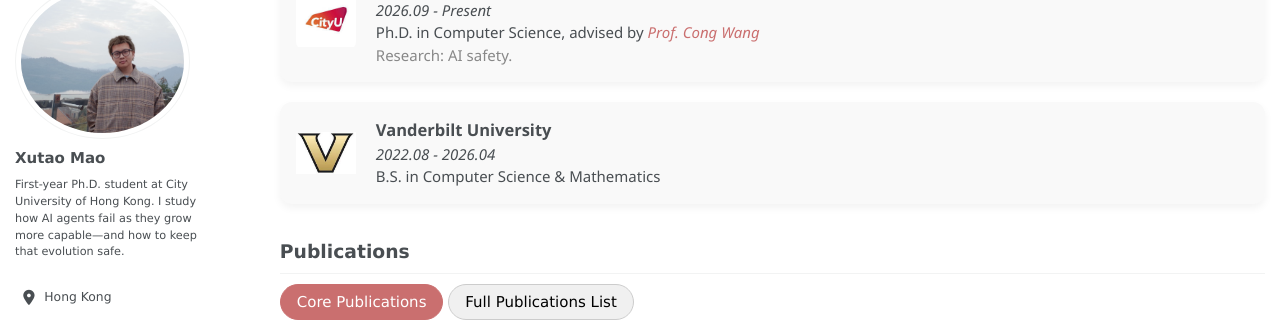
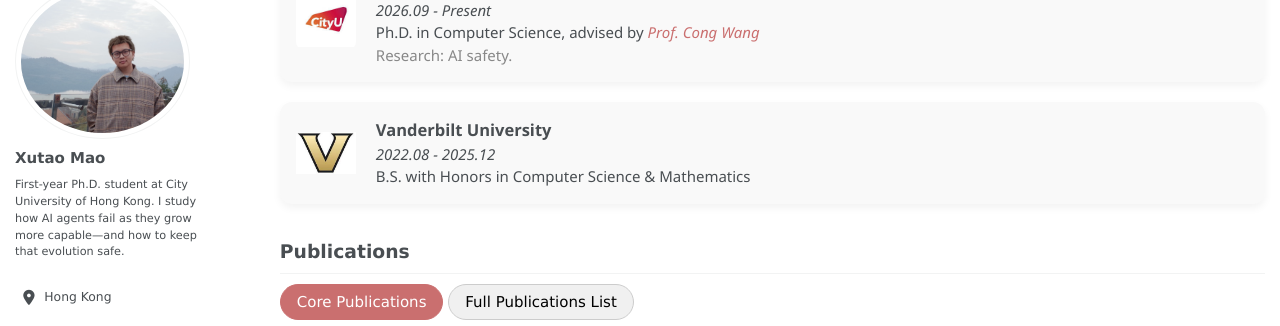
Before and after one commit to henrymao2004/henrymao2004.github.io, a Jekyll site: the page built from _pages/about.md, in a window 1280 px wide and 900 px high, scrolled down 801 px. Shown: the part 116-442 px from the top of the window. Built offline with Jekyll 4.4.1, drawn with Linux system fonts in a browser that asks for light colours; some web fonts are replaced.

Commit message:
Update Vanderbilt graduation to 2025.12 with honors, add news entry
Co-Authored-By: Claude Opus 4.6 <noreply@anthropic.com>

```diff
--- a/_pages/about.md
+++ b/_pages/about.md
@@ -29,6 +29,7 @@ News
 <li><span class="news-date"><em>2026.08</em></span> 🚀🚀 We released work on <a href="https://arxiv.org/abs/2608.12851" target="_blank">skill misevolution in LLM agents</a> on arXiv.</li>
 <li><span class="news-date"><em>2026.07</em></span> 🚀🚀 We released work on <a href="https://arxiv.org/abs/2607.11698" target="_blank">autoresearch to discovery vulnerability in production agent</a> and on <a href="https://arxiv.org/abs/2607.10526" target="_blank">benchmark for persistent sycophancy happened in agent</a> on arXiv.</li>
 <li><span class="news-date"><em>2026.05</em></span> 🎉🎉 Our work on <a href="https://arxiv.org/abs/2605.00699" target="_blank">red-teaming for multi-modal toxicity</a> was accepted to <strong>ICML 2026</strong> (Poster).</li>
+<li><span class="news-date"><em>2025.12</em></span> 🎓🎓 I graduated from Vanderbilt University with Honors in Computer Science.</li>
 <li><span class="news-date"><em>2025.11</em></span> 🎉🎉 Our work on <a href="https://arxiv.org/abs/2505.14422" target="_blank">social-media opinion prediction</a> (Oral) and on <a href="https://arxiv.org/abs/2505.18744" target="_blank">multi-domain text-to-SQL benchmark</a> (Poster) accepted to <strong>AAAI 2026</strong>.</li>
   </ul>
 </div>
@@ -52,8 +53,8 @@ Experience
       <img src="images/vanderbilt.png" alt="Vanderbilt logo" class="experience-logo">
       <div class="experience-info">
           <strong>Vanderbilt University</strong><br>
-          <em>2022.08 - 2026.04</em><br>
-          B.S. in Computer Science &amp; Mathematics
+          <em>2022.08 - 2025.12</em><br>
+          B.S. with Honors in Computer Science &amp; Mathematics
       </div>
   </div>
 </div>
```
